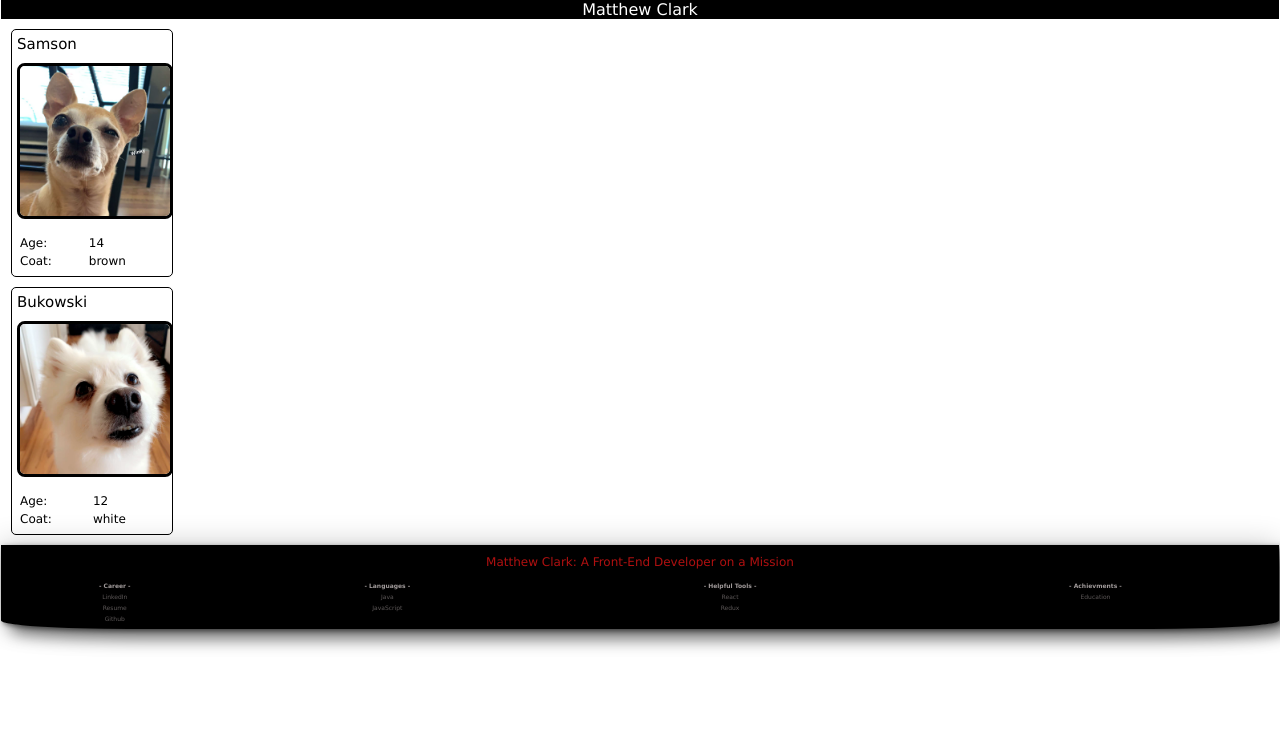
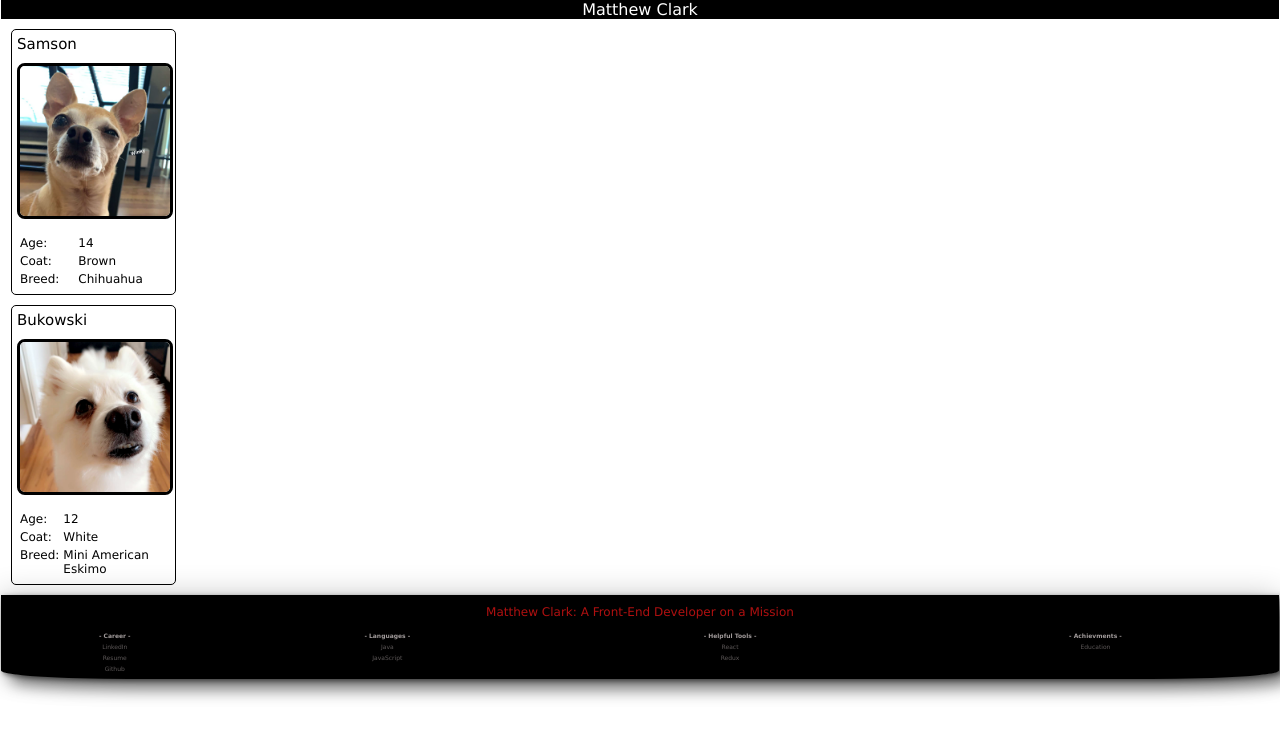
Before and after one commit to everdein/my-app, a React (Create React App) app: page / in a window 1280 px wide. Shown: the top 738 px of the page. Built offline with nearby package versions, Linux system fonts and the light colour scheme.

Commit message:
Added Data

```diff
--- a/package.json
+++ b/package.json
@@ -11,7 +11,7 @@
     "react": "^17.0.2",
     "react-dom": "^17.0.2",
     "react-redux": "^7.2.6",
-    "react-router-dom": "^6.2.1",
+    "react-router-dom": "^6.2.2",
     "react-scripts": "5.0.0",
     "redux-saga": "^1.1.3",
     "web-vitals": "^2.1.4"
--- a/src/home/atomic/Dogs.js
+++ b/src/home/atomic/Dogs.js
@@ -20,6 +20,10 @@ export class Dogs extends Component {
                                             <td>{this.props.dogsInfo[this.props.dog].color && types.COAT}</td>
                                             <td>{this.props.dogsInfo[this.props.dog].color && this.props.dogsInfo[this.props.dog].color}</td>
                                         </tr>
+                                        <tr>
+                                            <td>{this.props.dogsInfo[this.props.dog].breed && types.BREED}</td>
+                                            <td>{this.props.dogsInfo[this.props.dog].breed && this.props.dogsInfo[this.props.dog].breed}</td>
+                                        </tr>
                                     </tbody>
                                 </table>
                             </div>
--- a/src/home/atomic/styles/dogs.css
+++ b/src/home/atomic/styles/dogs.css
@@ -6,3 +6,7 @@
     font-family: Verdana, Geneva, Tahoma, sans-serif;
     width: 100%;
 }
+
+.dogs-table td {
+    vertical-align: top;
+}
--- a/src/home/components/styles/dogsCard.css
+++ b/src/home/components/styles/dogsCard.css
@@ -1,6 +1,6 @@
 .card-container {
     height: auto;
-    width: 150px;
+    width: 153px;
     border-style: solid;
     border-color: black;
     border-width: 1px;
@@ -10,9 +10,9 @@
 }
 
 .card-container:hover {
-    box-shadow: 2px 2px 5px rgba(0,0,0,0.5),
-    10px 10px 15px rgba(0,0,0,0.5),
-    -1px -1px 30px rgba(0,0,0,0.2);
+    box-shadow: 2px 2px 5px rgba(150, 141, 141, 0.5),
+    10px 10px 10px rgba(0,0,0,0.5),
+    -1px -1px 10px rgba(0,0,0,0.2);
 }
 
 .card-header {
--- a/src/home/components/styles/footer.css
+++ b/src/home/components/styles/footer.css
@@ -4,10 +4,7 @@
     height: auto;
     border-bottom-right-radius: 10%;
     border-bottom-left-radius: 10%;
-
-    box-shadow: 2px 2px 5px rgba(0,0,0,0.5),
-            10px 10px 15px rgba(0,0,0,0.5),
-            -1px -1px 30px rgba(0,0,0,0.2);
+    box-shadow: 2px 2px 5px rgba(0,0,0,0.5), 10px 10px 15px rgba(0,0,0,0.5), -1px -1px 30px rgba(0,0,0,0.2);
 }
 
 .footer-header {
@@ -15,7 +12,6 @@
     text-align: center;
     font-size: 12px;
     padding: 10px;
-    /* font-weight: bold; */
 }
 
 .footer-table {
--- a/src/home/constants/constants.js
+++ b/src/home/constants/constants.js
@@ -5,3 +5,4 @@ export const RECEIVE_PAGE_DATA = "RECEIVE_PAGE_DATA";
 /** Dogs **/
 export const AGE = "Age:";
 export const COAT = "Coat:";
+export const BREED = "Breed:";
--- a/src/home/containers/App.js
+++ b/src/home/containers/App.js
@@ -9,6 +9,7 @@ import "./styles/App.css";
 import Header from "../components/Header";
 import Footer from "../components/Footer";
 import Card from "../components/DogsCard";
+import { Route } from "react-router-dom";
 
 export class App extends Component {
 
@@ -17,7 +18,7 @@ export class App extends Component {
   }
 
   render() {
-    let dogsCardInfo = <Card dogsInfo={this.props.dogsInfo}/>
+    let dogsCardInfo = <Card dogsInfo={this.props.dogsInfo}/>;
     return (
       <div className="container">
         <div><Header/></div>
--- a/src/home/sagas/mockData.js
+++ b/src/home/sagas/mockData.js
@@ -4,12 +4,14 @@ const mockData = {
             {
                 "name": "Samson",
                 "age": "14",
-                "color": "brown",
+                "color": "Brown",
+                "breed": "Chihuahua",
             },
             {
                 "name": "Bukowski",
                 "age": "12",
-                "color": "white",
+                "color": "White",
+                "breed": "Mini American Eskimo"
             },
         ],
     },
```
Also changed, not shown: 1 other file (tests, documents, lock files or other folders).
